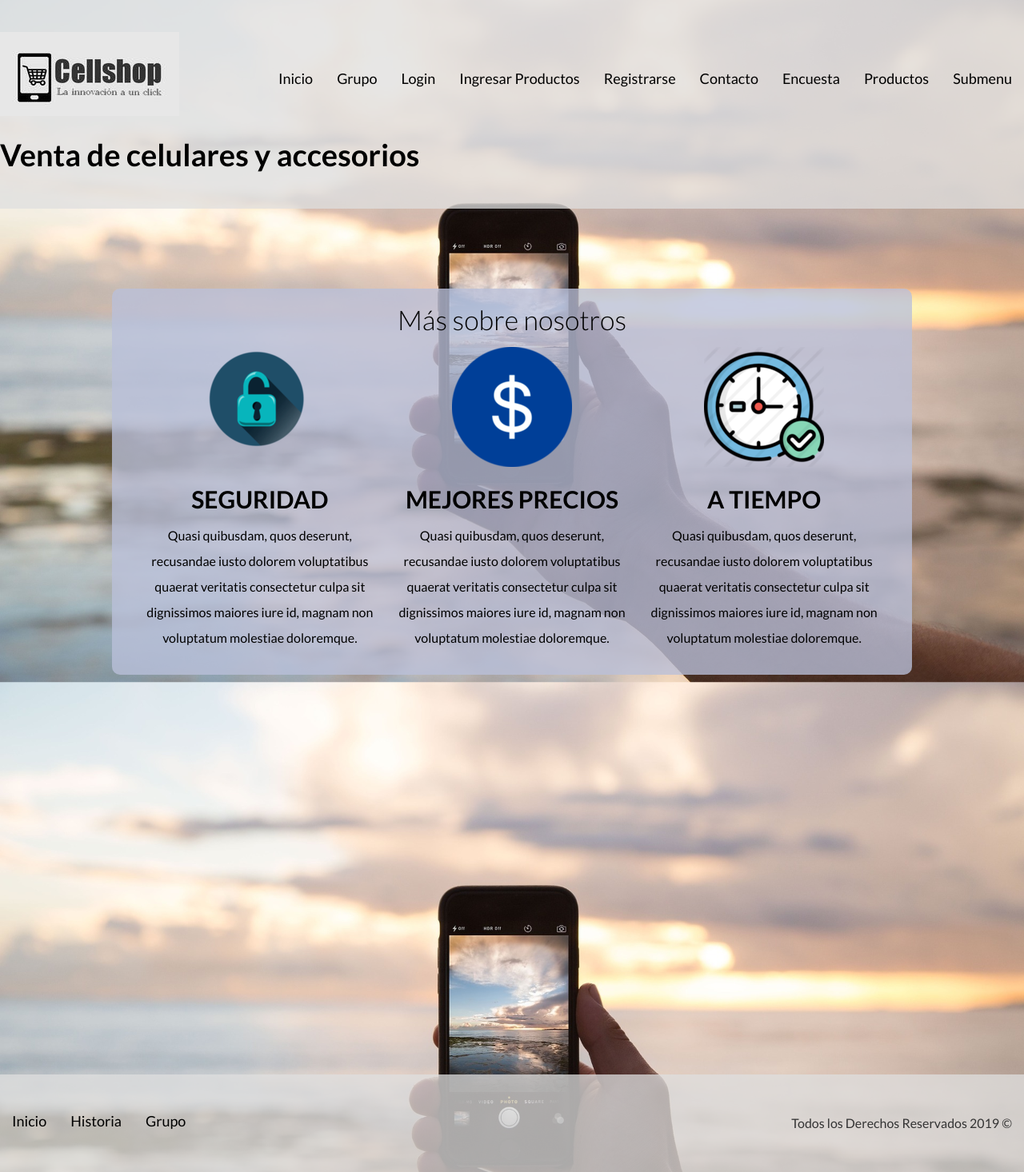
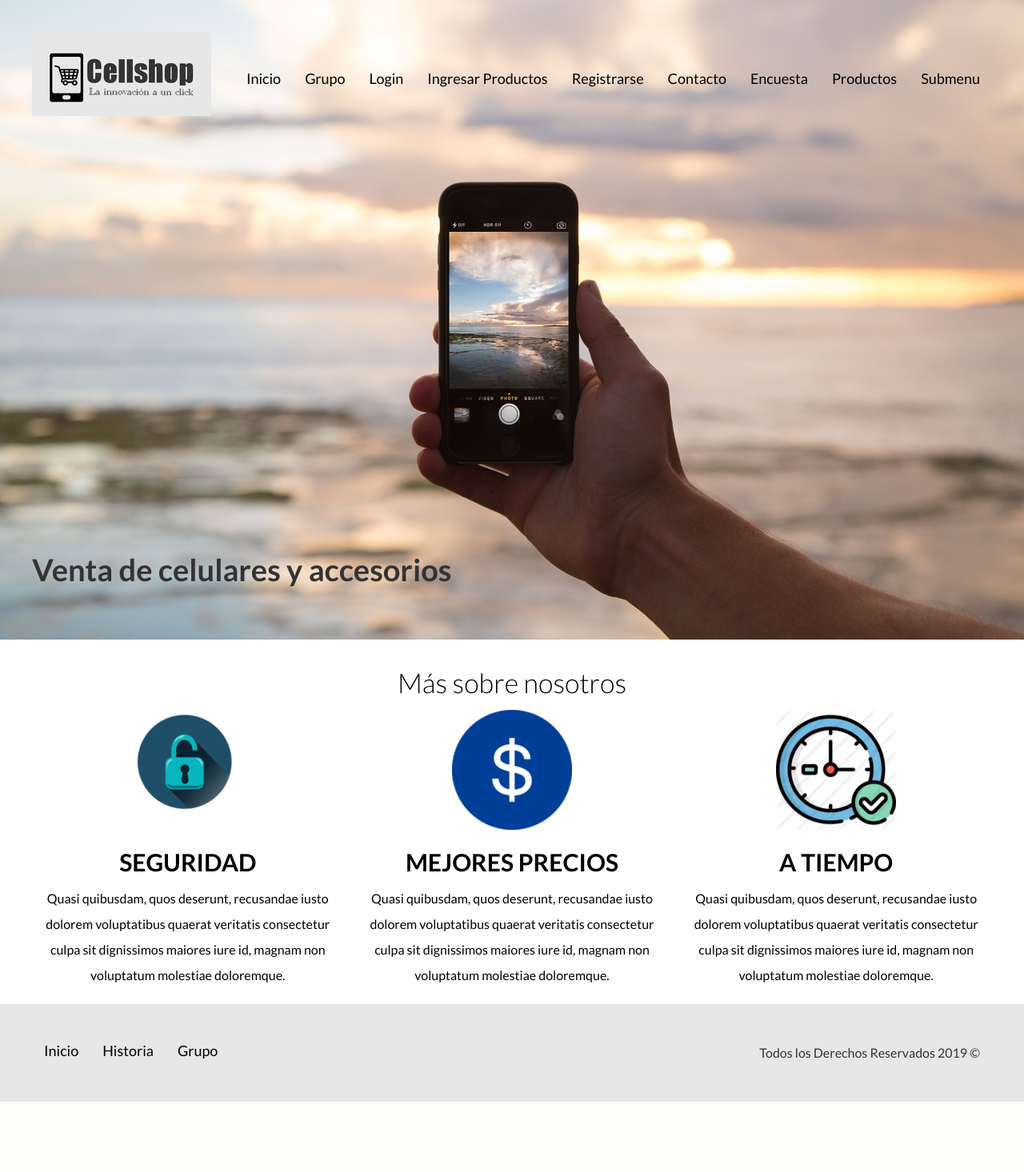
Before and after one commit to romero96/Cellshop, a PHP site: page / in a window 1280 px wide. Shown: the whole page at 80% size. After the commit the page ends 1378 px from the top, so only its background shows below. Run offline with PHP 8.4, Linux system fonts and the light colour scheme.

Commit message:
mi primer commit

```diff
--- a/css/style.css
+++ b/css/style.css
@@ -49,18 +49,8 @@ h4 {
 .contenido-centrado {
     max-width: 800px;
 }
-.index{
-    background-image: url("../Img/fondo.jpg");
-    -webkit-background-size: cover;
-    background-size: cover;
-    background-attachment: fixed;
-}
+
 /* Header */
-.site-headerinicio {
-    background-color: rgba(223, 223, 223, 0.750);
-    padding: 1rem 0 3rem 0;
-    margin-bottom: 100px;
-}
 .site-header {
     background-color: rgba(223, 223, 223, 0.750);
     padding: 1rem 0 3rem 0;
@@ -74,7 +64,6 @@ h4 {
     -webkit-filter: contrast(50%);
     filter: contrast(90%);
 }
-/*
 .site-header.inicio {
     background-image: url(../img/fondo.jpg);
     background-position: center center;
@@ -85,14 +74,13 @@ h4 {
     min-height: 60rem;
     cursor: pointer;
     transition: all .5s ease;
-}*/
+}
 .contenido-header {
     height: 100%;
     display: flex;
     flex-direction: column;
     justify-content: space-between;
     text-align: center;
-
 }
 @media (min-width: 768px) {
     .contenido-header{
@@ -203,15 +191,9 @@ ul, ol{
 }
 
 /** Footer **/
-.site-footerindex{
-    background-color: rgba(223, 223, 223, 0.750);
-    margin: 0;
-    margin-top: 500px;
-}
 .site-footer {
     background-color: rgba(223, 223, 223, 0.750);
     margin: 0;
-
 }
 .contenedor-footer {
     padding: 3rem 0;
@@ -238,18 +220,6 @@ ul, ol{
 }
 
 /** INTERNAS **/
-/*INDEX*/
-.contenedor-seccion{
-    background: rgba(186, 192, 218, 0.781);
-    width: 1000px;
-    max-width: 2000px;
-    margin: auto;
-    padding: 5px 35px;
-    margin-top: 75px;
-    margin-bottom: 35px;
-    padding-bottom: 30px;
-    border-radius: 10px;
-}
 /* Nosotros **/
 @media (min-width: 768px) {
     .contenido-nosotros {
@@ -323,7 +293,7 @@ tr:hover td{
     margin-bottom: 20px;
     padding: 10px 20px;
 }
-/* Página Productos */
+/* PÃ¡gina Productos */
 @media (min-width: 768px) {
     .contenedor-productos{
         display: flex;
@@ -445,7 +415,6 @@ tr:hover td{
     max-height: 150px;
     min-height: 50px;
 }
-
 .contenedor-contacto .form .frm-boton{
     width: 100px;
     font-family: Roboto;
--- a/index.html
+++ b/index.html
@@ -9,10 +9,10 @@
 	<link rel="stylesheet" href="css/style.css">
 </head>
 
-<body class="index">
+<body>
 
-	<header class="site-headerinicio">
-		<div class="contenido-header">
+	<header class="site-header inicio">
+		<div class="contenedor contenido-header">
 			<div class="barra">
 				<a href="/">
 					<img src="Img/logo.jpg" alt="Logo tipo de Cellshop">
@@ -44,11 +44,11 @@
 					</li>
 				</ul>
 			</div>
+			<h1>Venta de celulares y accesorios</h1>
 		</div> <!--Contenedor-->
-		<h1>Venta de celulares y accesorios</h1>
 	</header>
 
-	<section class="contenedor-seccion">
+	<section class="contenedor seccion">
 		<h2 class="fw-300 centrar-texto"> Más sobre nosotros</h2>
 		<div class="iconos-nosotros">
 			<div class="icono">
@@ -71,8 +71,8 @@
 		</div>
 	</section>
 
-	<footer class="site-footerindex">
-        <div class="contenedor-footer">
+	<footer class="site-footer seccion">
+        <div class="contenedor contenedor-footer">
             <ul class="navegacion">
                 <li><a href="index.html">Inicio</a></li>
 					<li><a href="historia.html">Historia</a></li>
```
Also changed, not shown: index2.html (added).
